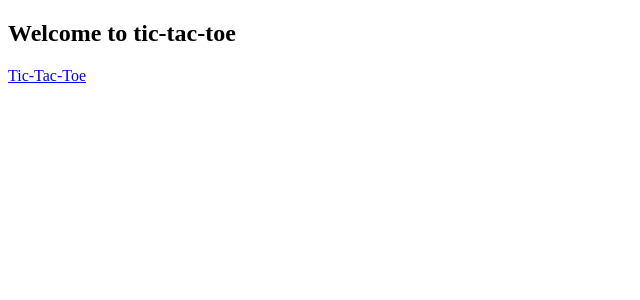
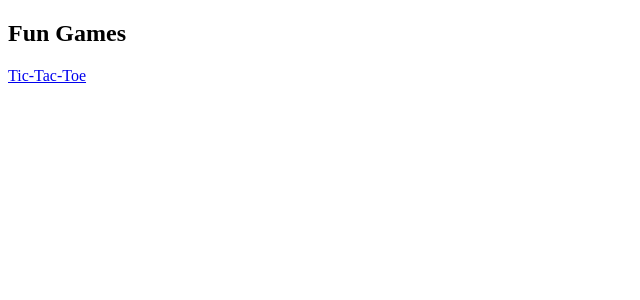
Before and after one commit to mateolewinzon/fun-games, a Next.js app: page / in a window 1280 px wide. Shown: the top 300 px of the page, without its empty margins (0-640 px from the left). Built offline with nearby package versions, Linux system fonts and the light colour scheme.

Commit message:
update title

```diff
--- a/app/page.tsx
+++ b/app/page.tsx
@@ -3,7 +3,7 @@ import Link from "next/link";
 export default function Home() {
   return (
     <section className="flex flex-col gap-6">
-      <h1 className="text-3xl">Welcome to tic-tac-toe</h1>
+      <h1 className="text-3xl">Fun Games</h1>
       <Link href="/tictactoe">
         <div className="flex justify-start w-fit p-2 border border-green-500">
           <span className="text-green-500">Tic-Tac-Toe</span>
```
